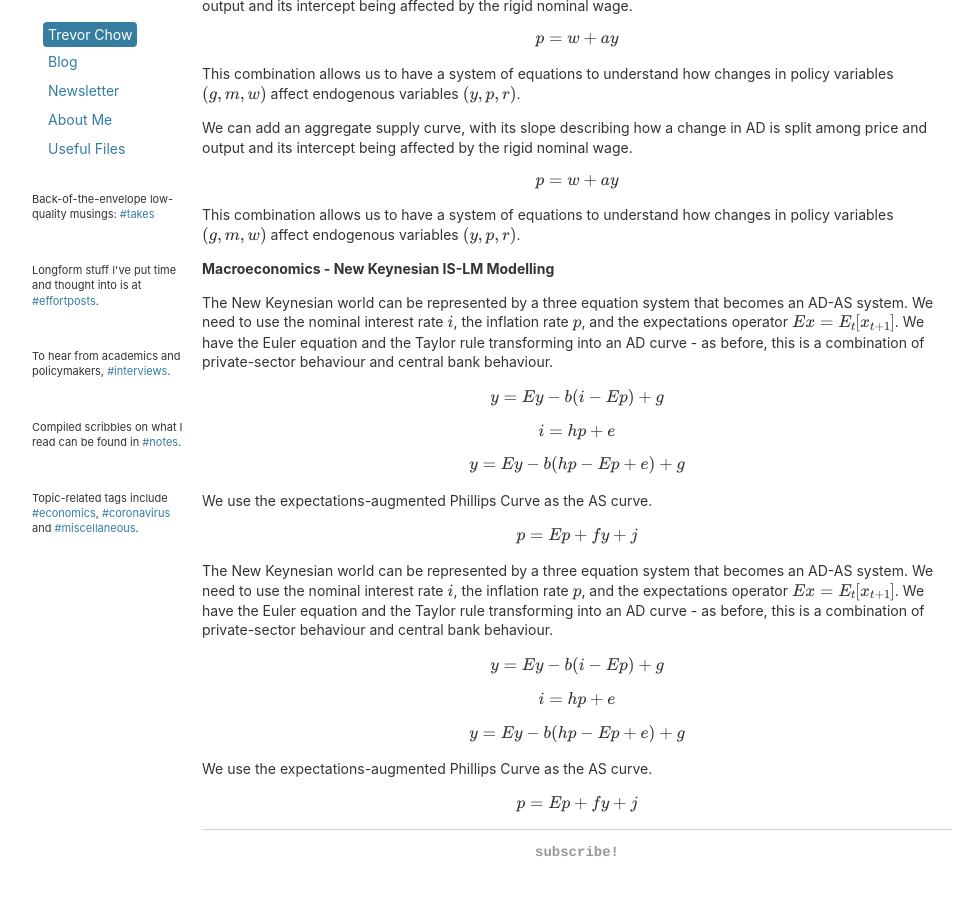
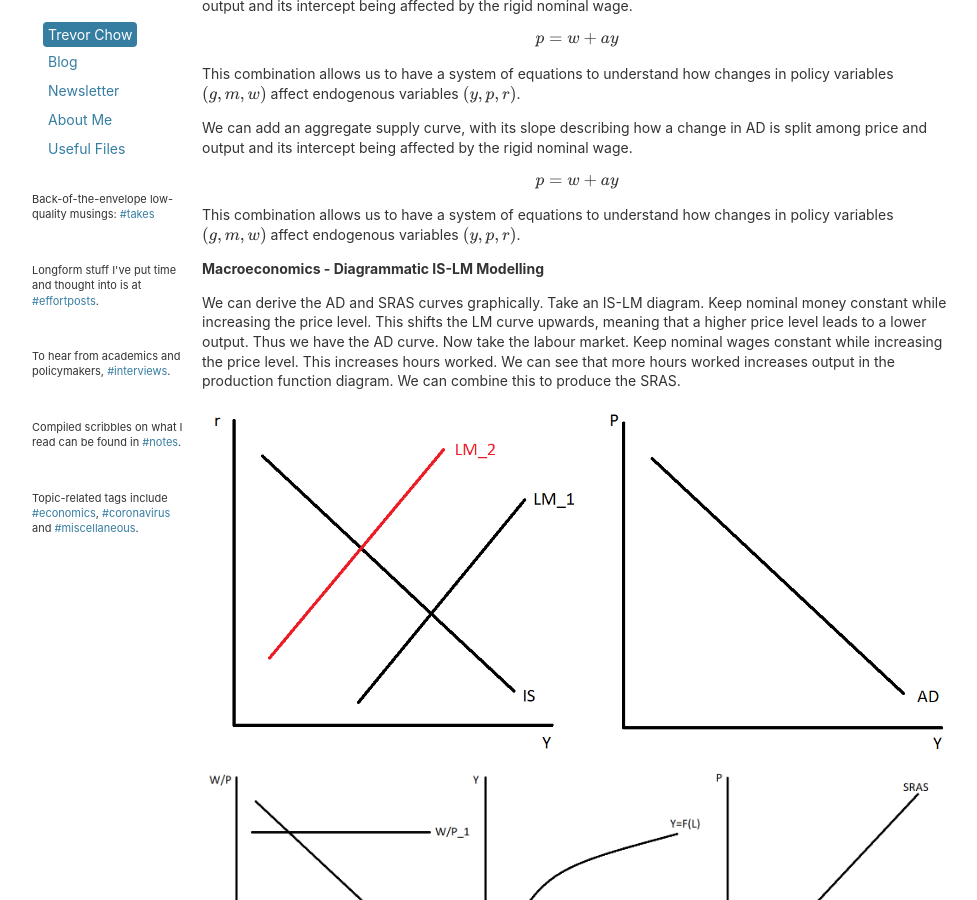
Before and after one commit to tmychow/tmychow.github.io, a Jekyll site: the page built from whereistand/index.html, in a window 1280 px wide and 900 px high, scrolled down 1680 px. Shown: the whole window, without its empty margins (28-1005 px from the left). Built offline with Jekyll 4.4.1, drawn with Linux system fonts in a browser that asks for light colours; formulas are drawn with MathJax 3; before the commit the page ends 2554 px from its top, so only the background shows below that.

Commit message:
Update index.html

```diff
--- a/whereistand/index.html
+++ b/whereistand/index.html
@@ -34,7 +34,8 @@ title: Where I Stand
 	<p> We can add an aggregate supply curve, with its slope describing how a change in AD is split among price and output and its intercept being affected by the rigid nominal wage. \[ p = w + ay \] This combination allows us to have a system of equations to understand how changes in policy variables \( (g,m,w) \) affect endogenous variables \( (y,p,r) \). </p>
 	<p> We can add an aggregate supply curve, with its slope describing how a change in AD is split among price and output and its intercept being affected by the rigid nominal wage. \[ p = w + ay \] This combination allows us to have a system of equations to understand how changes in policy variables \( (g,m,w) \) affect endogenous variables \( (y,p,r) \). </p>
 
-	<p><strong>Macroeconomics - New Keynesian IS-LM Modelling</strong></p>
-	<p> The New Keynesian world can be represented by a three equation system that becomes an AD-AS system. We need to use the nominal interest rate \( i \), the inflation rate \( p \), and the expectations operator \( Ex = E_t [x_{t+1}] \). We have the Euler equation and the Taylor rule transforming into an AD curve - as before, this is a combination of private-sector behaviour and central bank behaviour. \[ y = Ey - b (i-Ep) + g \] \[ i = hp + e \] \[ y = Ey - b (hp-Ep + e) + g \] We use the expectations-augmented Phillips Curve as the AS curve. \[ p = Ep + fy + j \] </p>
-	<p> The New Keynesian world can be represented by a three equation system that becomes an AD-AS system. We need to use the nominal interest rate \( i \), the inflation rate \( p \), and the expectations operator \( Ex = E_t [x_{t+1}] \). We have the Euler equation and the Taylor rule transforming into an AD curve - as before, this is a combination of private-sector behaviour and central bank behaviour. \[ y = Ey - b (i-Ep) + g \] \[ i = hp + e \] \[ y = Ey - b (hp-Ep + e) + g \] We use the expectations-augmented Phillips Curve as the AS curve. \[ p = Ep + fy + j \] </p>
+	<p><strong>Macroeconomics - Diagrammatic IS-LM Modelling</strong></p>
+	<p> We can derive the AD and SRAS curves graphically. Take an IS-LM diagram. Keep nominal money constant while increasing the price level. This shifts the LM curve upwards, meaning that a higher price level leads to a lower output. Thus we have the AD curve. Now take the labour market. Keep nominal wages constant while increasing the price level. This increases hours worked. We can see that more hours worked increases output in the production function diagram. We can combine this to produce the SRAS. </p>
+	<img src="/assets/derivedad.png" alt="Deriving AD" width="750">
+	<img src="/assets/derivedsras.png" alt="Deriving SRAS" width="750">
 </div><!-- /.blurb -->
```
